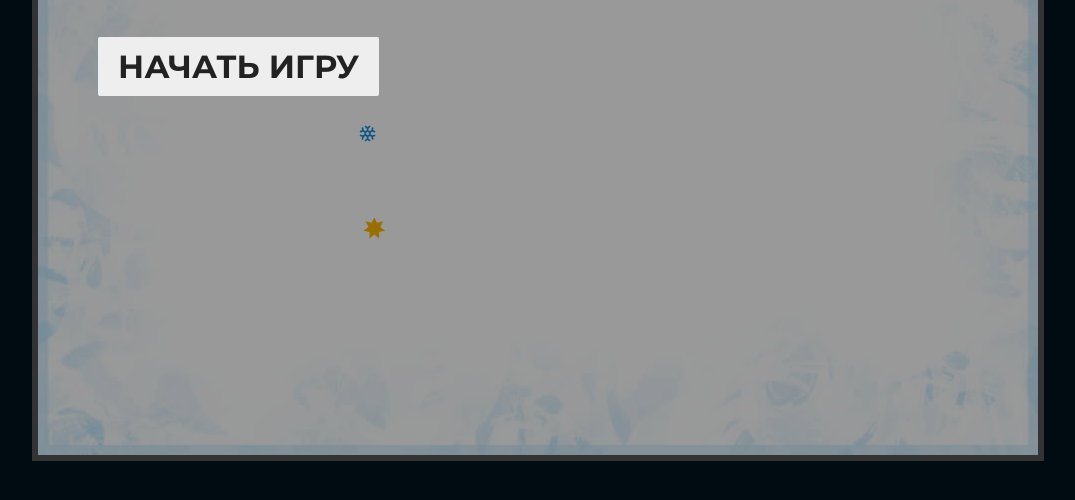
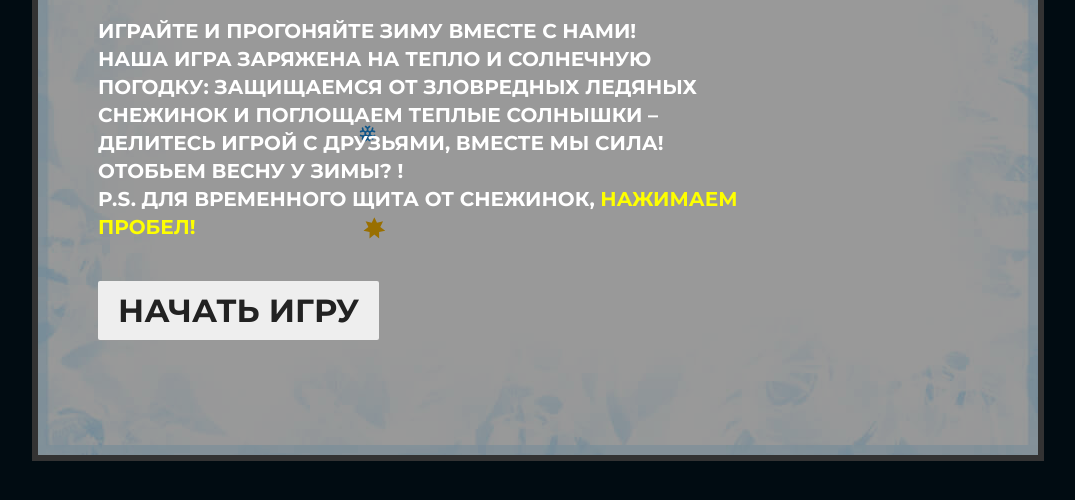
Before and after one commit to powernic/js-defender, a plain HTML site: page index.html in a window 1280 px wide. Shown: the part 276-776 px from the top of the page, without its empty margins (108-1183 px from the left). Drawn offline with Linux system fonts and the light colour scheme.

Commit message:
Changed colors and added description

```diff
--- a/css/main.css
+++ b/css/main.css
@@ -38,7 +38,7 @@ canvas {
 .ui {
 	font-family: Arial, Helvetica, sans-serif;
 	font-size: 10px;
-	color: #999999;
+	color: #ffffff;
 	text-align: left;
 	padding: 8px;
 	background-color: rgba(0,0,0,0.4);
@@ -126,7 +126,7 @@ canvas {
 }
 
 .ui p em {
-	color: #f5f5f5;
+	color: #feff00;
 }
 
 .ui ol {
--- a/index.html
+++ b/index.html
@@ -24,6 +24,13 @@
 <div id="panels">
     <div id="message" class="ui">
         <h2 id="title">Прогони зиму!</h2>
+        <p>
+            Играйте и прогоняйте зиму вместе с нами!<br>
+            Наша игра заряжена на тепло и солнечную погодку:
+            защищаемся от зловредных ледяных снежинок и поглощаем теплые солнышки – делитесь игрой с друзьями, вместе мы сила!
+            Отобьем весну у зимы? !<br>
+            P.S. Для временного щита от снежинок, <em>нажимаем пробел!</em>
+        </p>
         <button id="startButton" class="start-button">Начать игру</button>
     </div>
 </div>
--- a/js/core.js
+++ b/js/core.js
@@ -472,9 +472,9 @@ var Core = new function(){
 			player.energy -= 0.1;
 
 			context.beginPath();
-			context.strokeStyle = '#648d93';
+			context.strokeStyle = '#feff00';
 			context.lineWidth = 1;
-			context.fillStyle = 'rgba( 0, 100, 100, ' + ( player.energy / 100 ) * 0.9 + ' )';
+			context.fillStyle = 'rgba( 254, 255, 0, ' + ( player.energy / 100 ) * 0.9 + ' )';
 			context.arc( player.position.x, player.position.y, player.radius, 0, Math.PI*2, true );
 			context.fill();
 			context.stroke();
```
Also changed, not shown: 1 other file.
